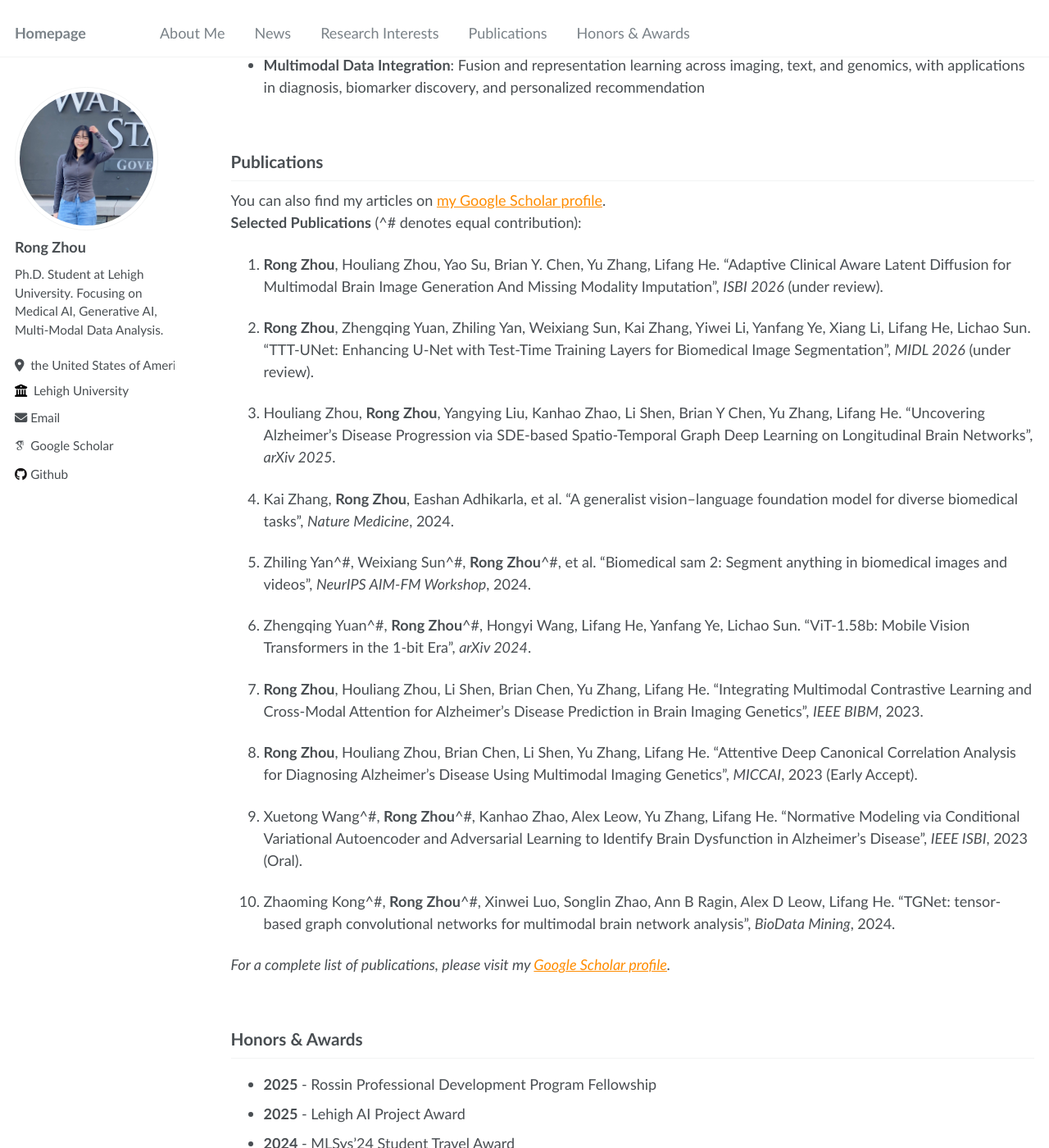
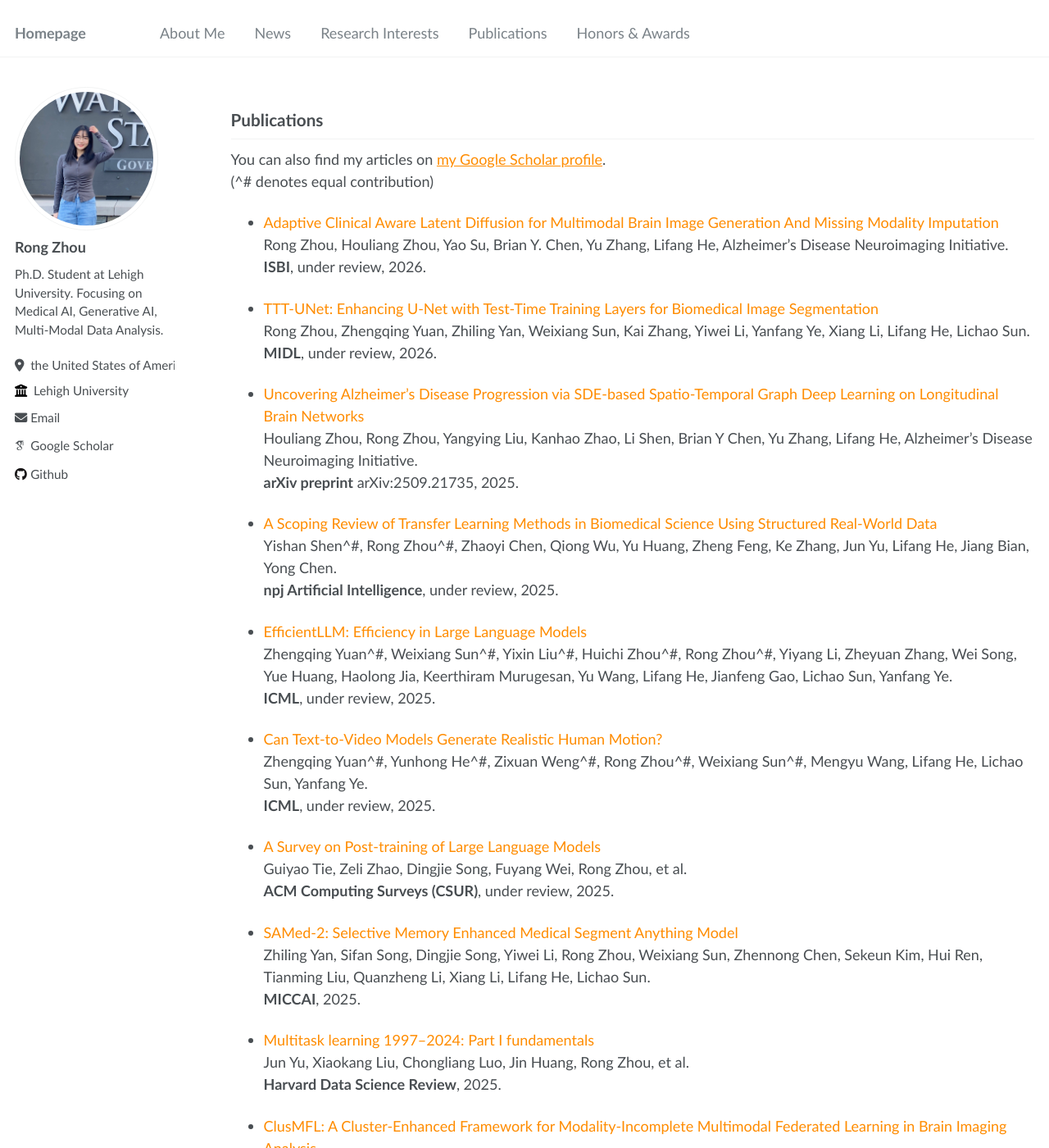
Before and after one commit to rongzhou7/rongzhou7.github.io, a Jekyll site: the page built from _pages/about.md, in a window 1280 px wide and 1400 px high, scrolled down 969 px. Shown: the whole window at 82% size. Built offline with Jekyll 4.4.1, drawn with Linux system fonts in a browser that asks for light colours; some web fonts are replaced; some of the changed text lies outside the part shown.

Commit message:
Update About and Publications sections
- Removed undergraduate education information
- Changed Publications to unordered bullet list format
- Added all 23 publications (not just selected)
- Paper titles now display in orange color
- Conference/journal names in bold
- Spacing similar to News section

🤖 Generated with [Claude Code](https://claude.com/claude-code)

Co-Authored-By: Claude <noreply@anthropic.com>

```diff
--- a/_pages/about.md
+++ b/_pages/about.md
@@ -14,8 +14,6 @@ redirect_from:
 I'm a Ph.D. student in Computer Science at [Lehigh University](https://www2.lehigh.edu/) (GPA: 4.0/4.0). My research focuses on Deep Learning (Generative Modeling, Contrastive Learning, Cross-Modal Attention), Multimodal Learning, Medical Image Computing, and Brain Imaging Genomics.
 
 I am very fortunate to be advised by [Prof. Lifang He](https://engineering.lehigh.edu/faculty/lifang-he) (Lehigh University), [Prof. Yu Zhang](https://yuzhangresearch.weebly.com/) (Lehigh University), and [Prof. Brian Y. Chen](https://www.cse.lehigh.edu/~chen/) (Lehigh University).
-
-Previously, I obtained my B.S. in Computer Science and Technology from Minzu University of China (GPA: 3.9/4.0).
 
 </div>
 
@@ -52,29 +50,99 @@ Previously, I obtained my B.S. in Computer Science and Technology from Minzu Uni
   <div class="wordwrap">You can also find my articles on <a href="{{site.author.googlescholar}}">my Google Scholar profile</a>.</div>
 {% endif %}
 
-**Selected Publications** (^# denotes equal contribution):
+(^# denotes equal contribution)
 
-1. **Rong Zhou**, Houliang Zhou, Yao Su, Brian Y. Chen, Yu Zhang, Lifang He. "Adaptive Clinical Aware Latent Diffusion for Multimodal Brain Image Generation And Missing Modality Imputation", *ISBI 2026* (under review).
+* <span style="color: #ff8c00;">Adaptive Clinical Aware Latent Diffusion for Multimodal Brain Image Generation And Missing Modality Imputation</span><br>
+Rong Zhou, Houliang Zhou, Yao Su, Brian Y. Chen, Yu Zhang, Lifang He, Alzheimer's Disease Neuroimaging Initiative.<br>
+**ISBI**, under review, 2026.
 
-2. **Rong Zhou**, Zhengqing Yuan, Zhiling Yan, Weixiang Sun, Kai Zhang, Yiwei Li, Yanfang Ye, Xiang Li, Lifang He, Lichao Sun. "TTT-UNet: Enhancing U-Net with Test-Time Training Layers for Biomedical Image Segmentation", *MIDL 2026* (under review).
+* <span style="color: #ff8c00;">TTT-UNet: Enhancing U-Net with Test-Time Training Layers for Biomedical Image Segmentation</span><br>
+Rong Zhou, Zhengqing Yuan, Zhiling Yan, Weixiang Sun, Kai Zhang, Yiwei Li, Yanfang Ye, Xiang Li, Lifang He, Lichao Sun.<br>
+**MIDL**, under review, 2026.
 
-3. Houliang Zhou, **Rong Zhou**, Yangying Liu, Kanhao Zhao, Li Shen, Brian Y Chen, Yu Zhang, Lifang He. "Uncovering Alzheimer's Disease Progression via SDE-based Spatio-Temporal Graph Deep Learning on Longitudinal Brain Networks", *arXiv 2025*.
+* <span style="color: #ff8c00;">Uncovering Alzheimer's Disease Progression via SDE-based Spatio-Temporal Graph Deep Learning on Longitudinal Brain Networks</span><br>
+Houliang Zhou, Rong Zhou, Yangying Liu, Kanhao Zhao, Li Shen, Brian Y Chen, Yu Zhang, Lifang He, Alzheimer's Disease Neuroimaging Initiative.<br>
+**arXiv preprint** arXiv:2509.21735, 2025.
 
-4. Kai Zhang, **Rong Zhou**, Eashan Adhikarla, et al. "A generalist vision–language foundation model for diverse biomedical tasks", *Nature Medicine*, 2024.
+* <span style="color: #ff8c00;">A Scoping Review of Transfer Learning Methods in Biomedical Science Using Structured Real-World Data</span><br>
+Yishan Shen^#, Rong Zhou^#, Zhaoyi Chen, Qiong Wu, Yu Huang, Zheng Feng, Ke Zhang, Jun Yu, Lifang He, Jiang Bian, Yong Chen.<br>
+**npj Artificial Intelligence**, under review, 2025.
 
-5. Zhiling Yan^#, Weixiang Sun^#, **Rong Zhou**^#, et al. "Biomedical sam 2: Segment anything in biomedical images and videos", *NeurIPS AIM-FM Workshop*, 2024.
+* <span style="color: #ff8c00;">EfficientLLM: Efficiency in Large Language Models</span><br>
+Zhengqing Yuan^#, Weixiang Sun^#, Yixin Liu^#, Huichi Zhou^#, Rong Zhou^#, Yiyang Li, Zheyuan Zhang, Wei Song, Yue Huang, Haolong Jia, Keerthiram Murugesan, Yu Wang, Lifang He, Jianfeng Gao, Lichao Sun, Yanfang Ye.<br>
+**ICML**, under review, 2025.
 
-6. Zhengqing Yuan^#, **Rong Zhou**^#, Hongyi Wang, Lifang He, Yanfang Ye, Lichao Sun. "ViT-1.58b: Mobile Vision Transformers in the 1-bit Era", *arXiv 2024*.
+* <span style="color: #ff8c00;">Can Text-to-Video Models Generate Realistic Human Motion?</span><br>
+Zhengqing Yuan^#, Yunhong He^#, Zixuan Weng^#, Rong Zhou^#, Weixiang Sun^#, Mengyu Wang, Lifang He, Lichao Sun, Yanfang Ye.<br>
+**ICML**, under review, 2025.
 
-7. **Rong Zhou**, Houliang Zhou, Li Shen, Brian Chen, Yu Zhang, Lifang He. "Integrating Multimodal Contrastive Learning and Cross-Modal Attention for Alzheimer's Disease Prediction in Brain Imaging Genetics", *IEEE BIBM*, 2023.
+* <span style="color: #ff8c00;">A Survey on Post-training of Large Language Models</span><br>
+Guiyao Tie, Zeli Zhao, Dingjie Song, Fuyang Wei, Rong Zhou, et al.<br>
+**ACM Computing Surveys (CSUR)**, under review, 2025.
 
-8. **Rong Zhou**, Houliang Zhou, Brian Chen, Li Shen, Yu Zhang, Lifang He. "Attentive Deep Canonical Correlation Analysis for Diagnosing Alzheimer's Disease Using Multimodal Imaging Genetics", *MICCAI*, 2023 (Early Accept).
+* <span style="color: #ff8c00;">SAMed-2: Selective Memory Enhanced Medical Segment Anything Model</span><br>
+Zhiling Yan, Sifan Song, Dingjie Song, Yiwei Li, Rong Zhou, Weixiang Sun, Zhennong Chen, Sekeun Kim, Hui Ren, Tianming Liu, Quanzheng Li, Xiang Li, Lifang He, Lichao Sun.<br>
+**MICCAI**, 2025.
 
-9. Xuetong Wang^#, **Rong Zhou**^#, Kanhao Zhao, Alex Leow, Yu Zhang, Lifang He. "Normative Modeling via Conditional Variational Autoencoder and Adversarial Learning to Identify Brain Dysfunction in Alzheimer's Disease", *IEEE ISBI*, 2023 (Oral).
+* <span style="color: #ff8c00;">Multitask learning 1997–2024: Part I fundamentals</span><br>
+Jun Yu, Xiaokang Liu, Chongliang Luo, Jin Huang, Rong Zhou, et al.<br>
+**Harvard Data Science Review**, 2025.
 
-10. Zhaoming Kong^#, **Rong Zhou**^#, Xinwei Luo, Songlin Zhao, Ann B Ragin, Alex D Leow, Lifang He. "TGNet: tensor-based graph convolutional networks for multimodal brain network analysis", *BioData Mining*, 2024.
+* <span style="color: #ff8c00;">ClusMFL: A Cluster-Enhanced Framework for Modality-Incomplete Multimodal Federated Learning in Brain Imaging Analysis</span><br>
+Xinpeng Wang, Rong Zhou, Han Xie, Xiaoying Tang, Lifang He, Carl Yang.<br>
+**EMBC**, 2025.
 
-*For a complete list of publications, please visit my [Google Scholar profile]({{site.author.googlescholar}}).*
+* <span style="color: #ff8c00;">TGNet: tensor-based graph convolutional networks for multimodal brain network analysis</span><br>
+Zhaoming Kong^#, Rong Zhou^#, Xinwei Luo, Songlin Zhao, Ann B Ragin, Alex D Leow, Lifang He.<br>
+**BioData Mining**, 2024.
+
+* <span style="color: #ff8c00;">A generalist vision–language foundation model for diverse biomedical tasks</span><br>
+Kai Zhang, Rong Zhou, Eashan Adhikarla, et al.<br>
+**Nature Medicine**, 2024.
+
+* <span style="color: #ff8c00;">Biomedical sam 2: Segment anything in biomedical images and videos</span><br>
+Zhiling Yan^#, Weixiang Sun^#, Rong Zhou^#, et al.<br>
+**NeurIPS AIM-FM Workshop**, 2024.
+
+* <span style="color: #ff8c00;">ViT-1.58 b: Mobile Vision Transformers in the 1-bit Era</span><br>
+Zhengqing Yuan^#, Rong Zhou^#, Hongyi Wang, Lifang He, Yanfang Ye, Lichao Sun.<br>
+**arXiv preprint** arXiv:2406.18051, 2024.
+
+* <span style="color: #ff8c00;">Multimodal ChatGPT for Medical Applications: an Experimental Study of GPT-4V</span><br>
+Zhiling Yan, Kai Zhang, Rong Zhou, Lifang He, Xiang Li, Lichao Sun.<br>
+**IEEE Journal of Biomedical and Health Informatics (JBHI)**, under review, 2024.
+
+* <span style="color: #ff8c00;">Normative Modeling with Focal Loss and Adversarial Autoencoders for Precise Identification of Alzheimer's Disease</span><br>
+Songlin Zhao, Rong Zhou, Yu Zhang, Yong Chen, Lifang He.<br>
+**MICCAI-AMAI Workshop**, 2024.
+
+* <span style="color: #ff8c00;">Integrating Multimodal Contrastive Learning and Cross-Modal Attention for Alzheimer's Disease Prediction in Brain Imaging Genetics</span><br>
+Rong Zhou, Houliang Zhou, Li Shen, Brian Chen, Yu Zhang, Lifang He.<br>
+**IEEE BIBM**, 2023.
+
+* <span style="color: #ff8c00;">Attentive Deep Canonical Correlation Analysis for Diagnosing Alzheimer's Disease Using Multimodal Imaging Genetics</span><br>
+Rong Zhou, Houliang Zhou, Brian Chen, Li Shen, Yu Zhang, Lifang He.<br>
+**MICCAI**, 2023 (Early Accept).
+
+* <span style="color: #ff8c00;">Normative Modeling via Conditional Variational Autoencoder and Adversarial Learning to Identify Brain Dysfunction in Alzheimer's Disease</span><br>
+Xuetong Wang^#, Rong Zhou^#, Kanhao Zhao, Alex Leow, Yu Zhang, Lifang He.<br>
+**IEEE ISBI**, 2023 (Oral).
+
+* <span style="color: #ff8c00;">Elaborate Bladder Cancer Knowledge Graph for Question Answering System Based on BERT-BiLSTM-CRF</span><br>
+Rong Zhou, Kai Yang, Zhen Li, Kai Wu, Peng Wu, Song Wu.<br>
+**Journal of Biomedical Informatics**, under review, 2023.
+
+* <span style="color: #ff8c00;">Multimodal Investigation of Bladder Cancer Data Based on CT, Whole Slide Image and Transcriptome</span><br>
+Peng Wu, Kai Wu, Zhe Li, Hanlin Liu, Kai Yang, Rong Zhou, Ziyu Zhou, Nianzeng Xing, Song Wu.<br>
+**Quantitative Imaging in Medicine and Surgery**, 2023.
+
+* <span style="color: #ff8c00;">A Method for Building an Intelligent Question-Answering System based on Bladder Cancer Knowledge Graph</span><br>
+Song Wu, Rong Zhou, Kai Yang.<br>
+**Chinese Patent**, 2022.
+
+* <span style="color: #ff8c00;">The Design and Implementation of Chinese-Uighur-English Online Dictionary Based on Knowledge Graph</span><br>
+Lirong Qiu, Huan Yang, Rong Zhou.<br>
+**IEEE CSE and EUC**, 2017.
 
 </div>
 
```
